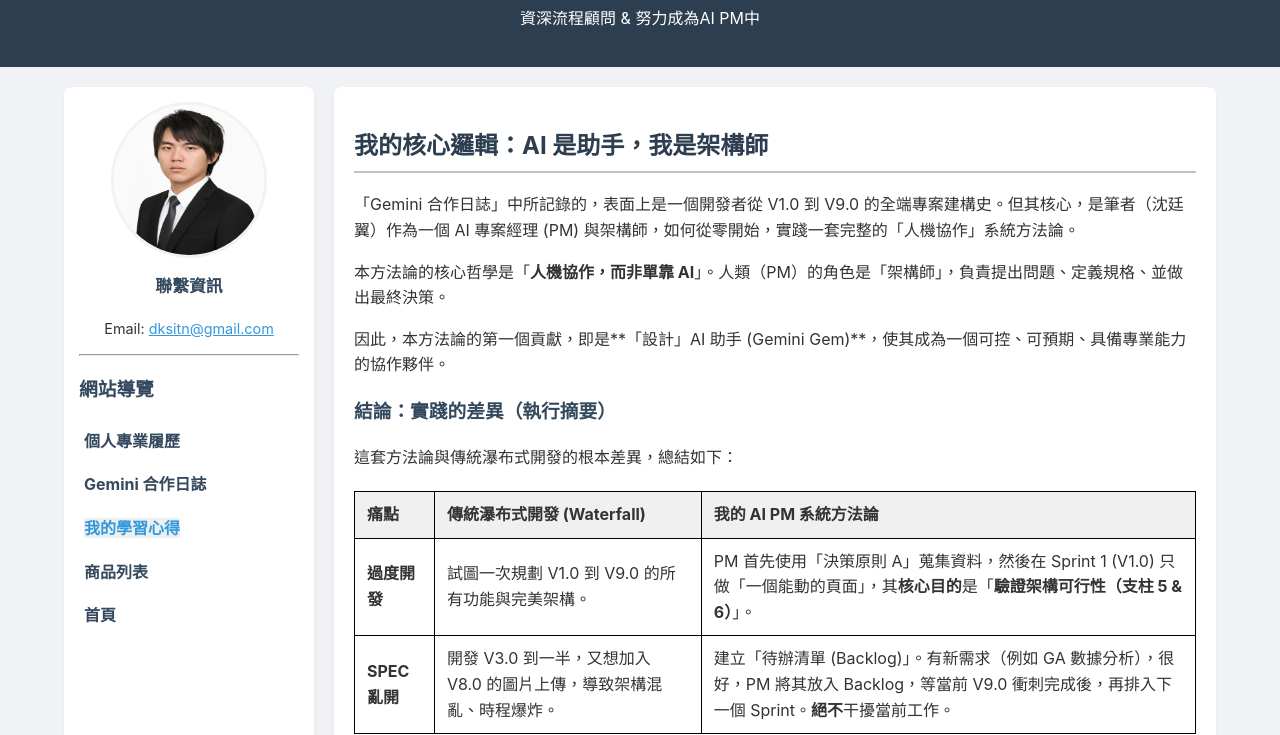
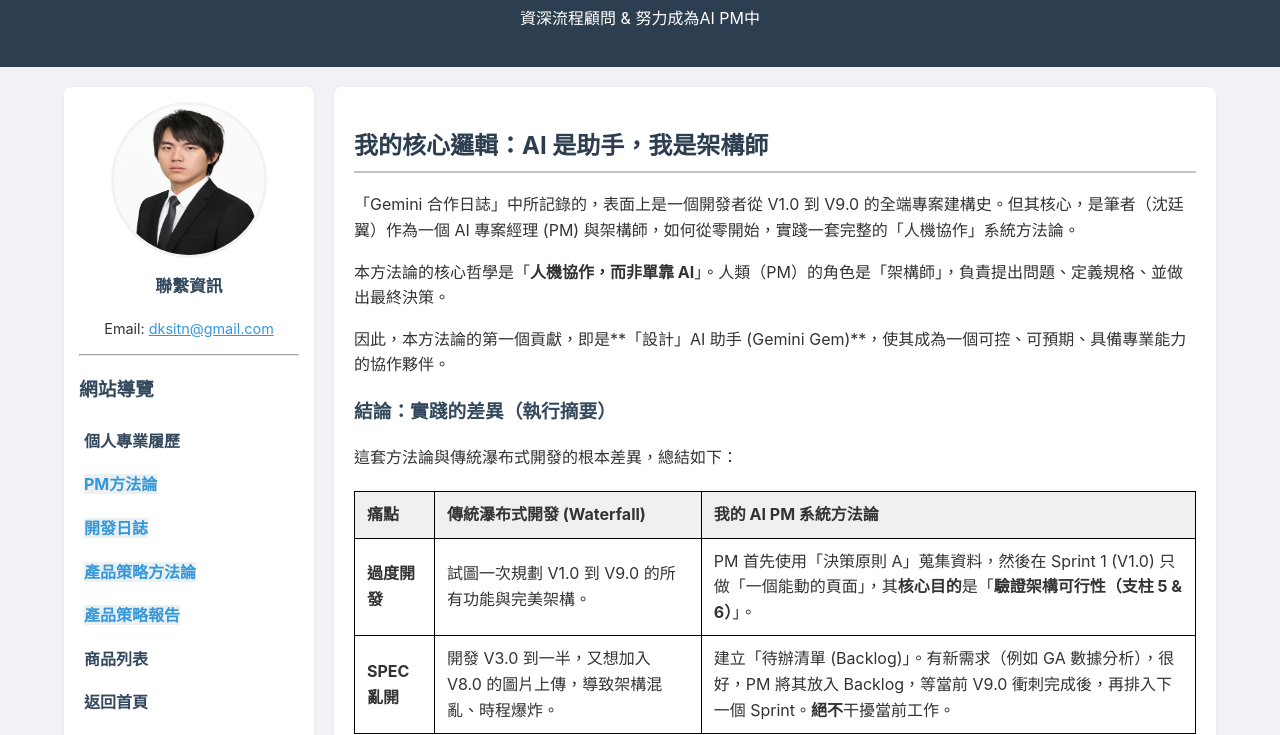
Before and after one commit to dksitn/my-resume-v1, a website: page methods.html in a window 1280 px wide. Shown: the part 87-822 px from the top of the page. Drawn offline with Linux system fonts and the light colour scheme.

Commit message:
調整methods.html

```diff
--- a/methods.html
+++ b/methods.html
@@ -47,10 +47,12 @@
                 <h3>網站導覽</h3>
                 <ul>
                     <li><a href="achievements.html">個人專業履歷</a></li>
-                    <li><a href="debug_log.html">Gemini 合作日誌</a></li>
-                    <li><a href="methods.html"><b>我的學習心得</b></a></li>
+                    <li><a href="methods.html"><b>PM方法論</b></a></li>
+                    <li><a href="debug_log.html"><b>開發日誌</b></a></li>
+                    <li><a href="pd_methods.html"><b>產品策略方法論</b></a></li>
+                    <li><a href="pd_strategies_main.html"><b>產品策略報告</b></a></li>
                     <li><a href="https://puzzles-production-bbcc.up.railway.app/products.html">商品列表</a></li>
-                    <li><a href="index.html">首頁</a></li>
+                    <li><a href="index.html">返回首頁</a></li>
                 </ul>
             </nav>
         </aside>
```
Also changed, not shown: achievements.html (+1 -1 lines), debug_log.html (+1 -1 lines), index.html (+1 -1 lines), pd_methods.html (+1 -1 lines), pd_strategies_A.html (+1 -1 lines), pd_strategies_B.html (+1 -1 lines), pd_strategies_C.html (+1 -1 lines), pd_strategies_main.html (+1 -1 lines).
